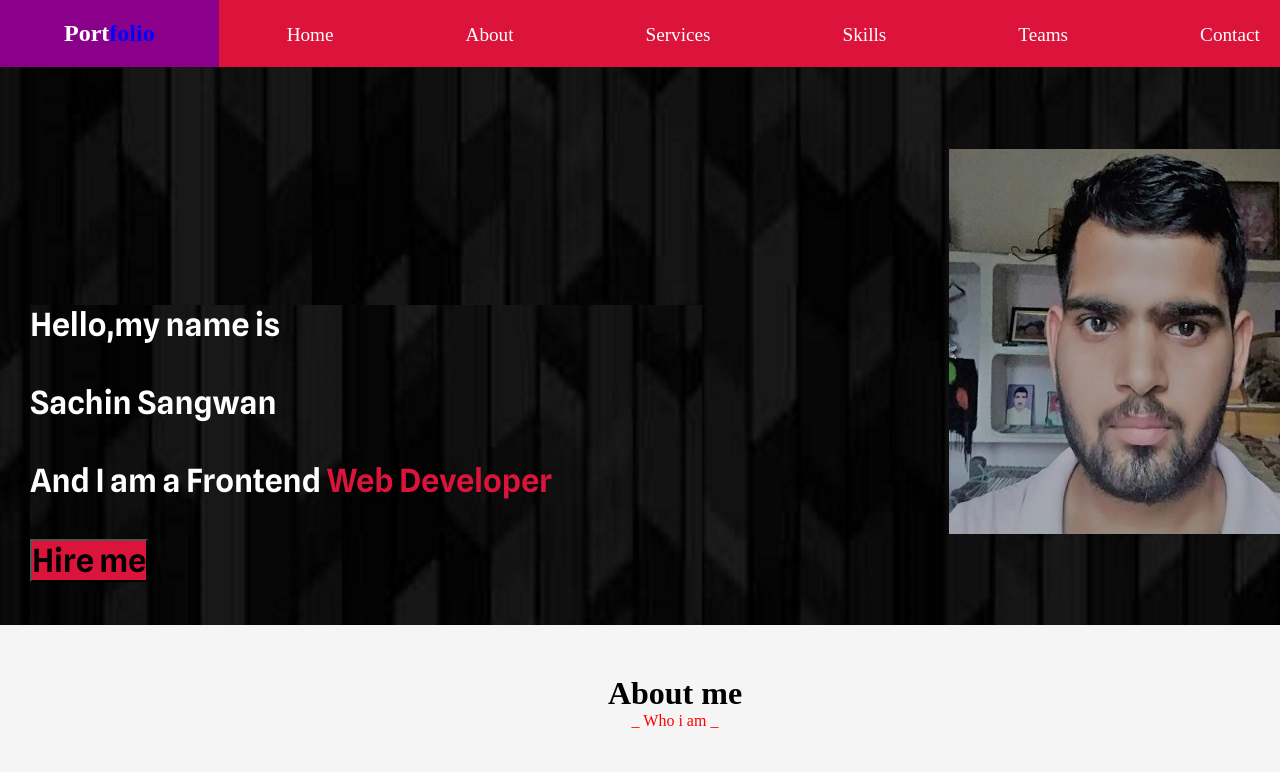
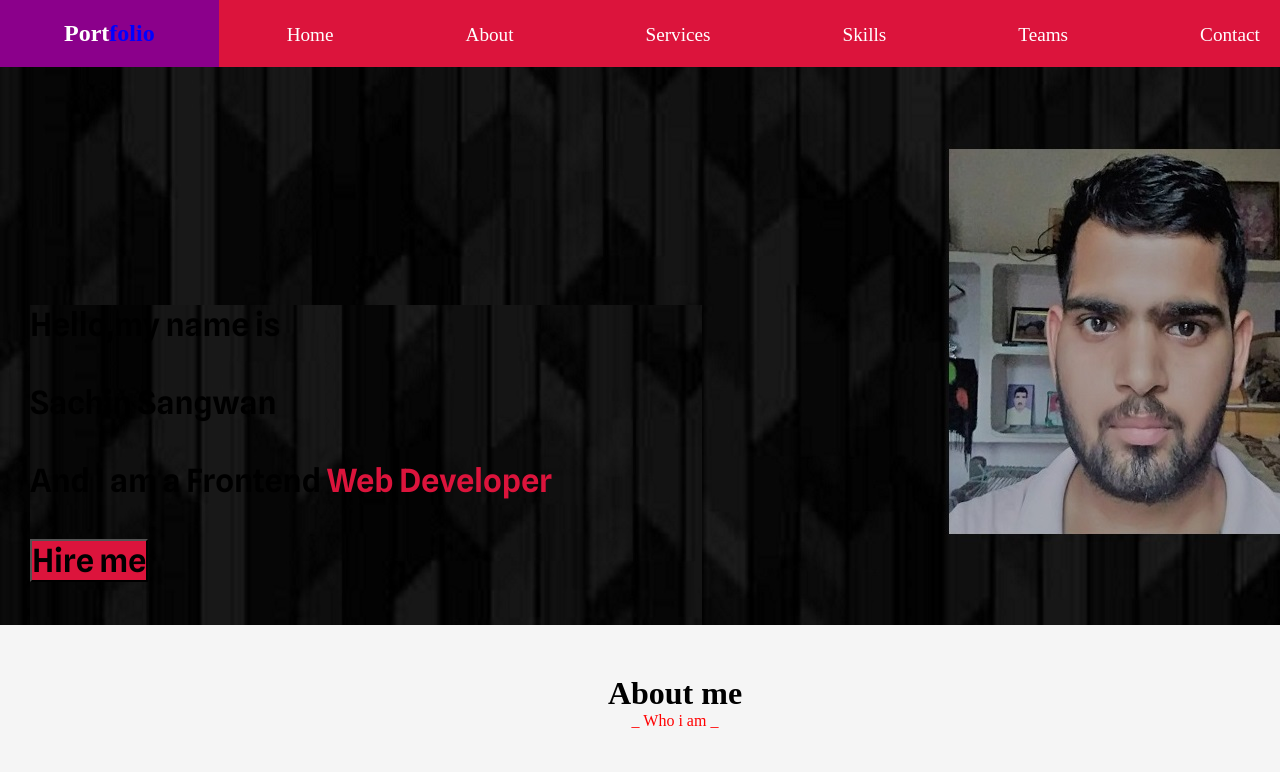
Before and after one commit to sachin631/sachinsangwan.github.io, a plain HTML site: page index.html in a window 1280 px wide. Shown: the top 772 px of the page. Drawn offline with Linux system fonts and the light colour scheme.

Commit message:
Update style.css

```diff
--- a/style.css
+++ b/style.css
@@ -61,13 +61,13 @@ li:hover{
     width:84rem;
     height:48rem;
     /* margin:auto 0 auto 50px; */
-    background-image:url("backimage.jpg");
+    background-image:url("backimage.JPG");
     background-repeat:no-repeat;
 }
 .content_div{
     width:42rem;
     height:20rem;
-    color: white;
+/*     color: white; */
     font-size: xx-large;
     margin: -28.93rem auto auto 1.87rem;
     font-family:'Spline Sans', sans-serif;
```
